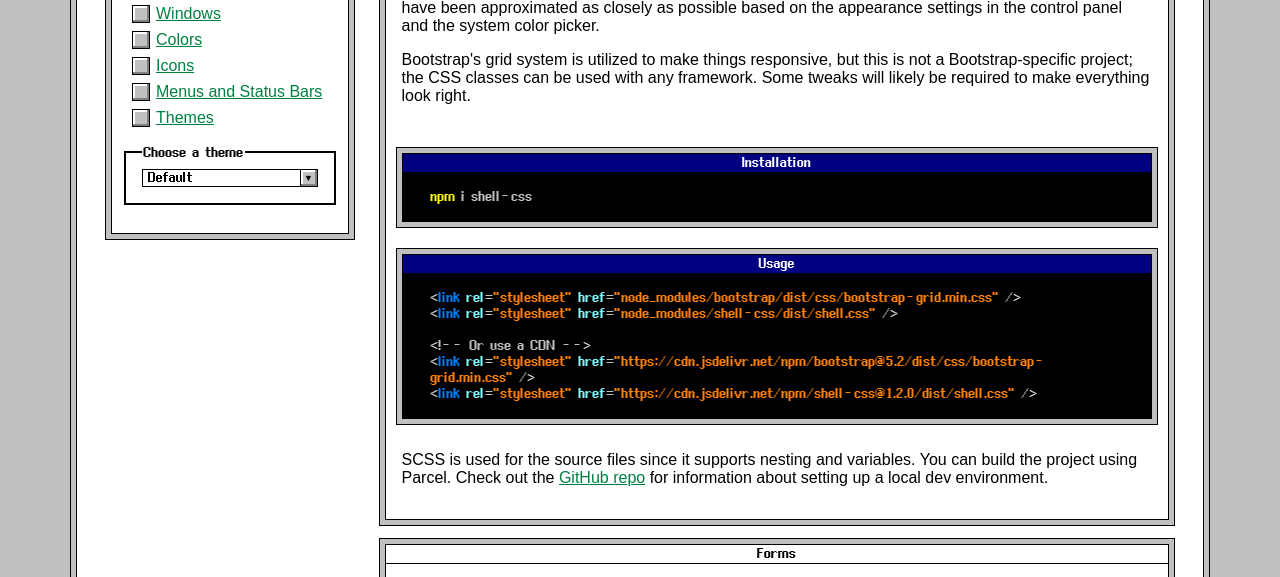
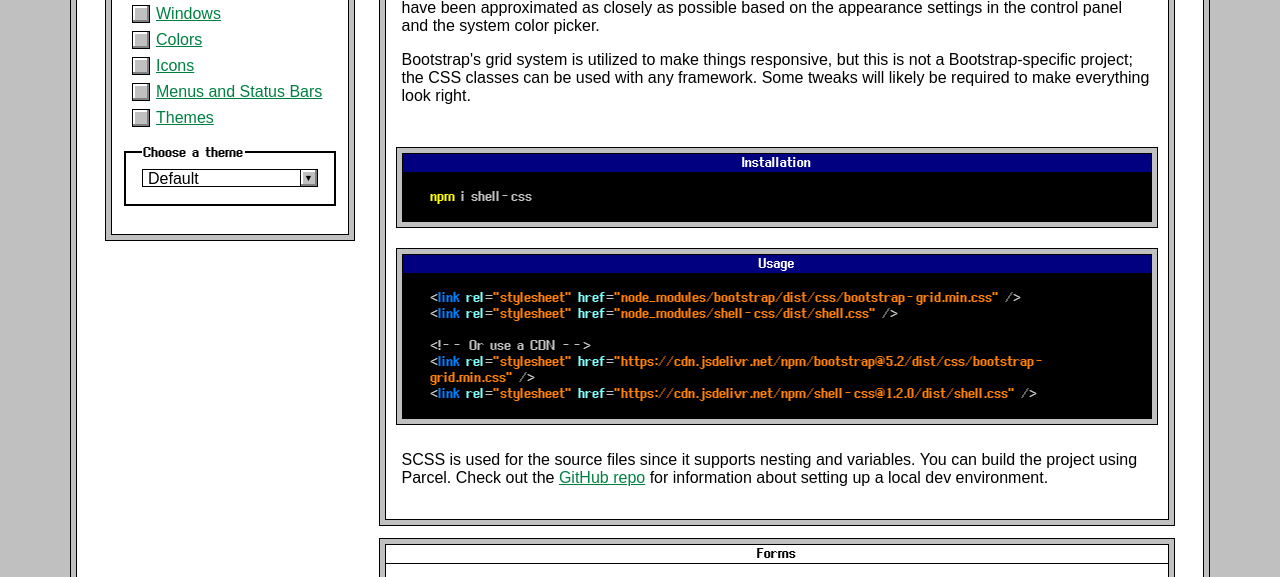
Before and after one commit to zshall/shell-css, a website: page doc/index.html in a window 1280 px wide. Shown: the part 185-762 px from the top of the page. Drawn offline with nearby package versions, Linux system fonts and the light colour scheme; files that its build step writes are made by us from their sources; files whose address does not match are found by name.

Commit message:
Fix: don't touch font smoothing on selects and inputs

```diff
--- a/src/scss/_forms.scss
+++ b/src/scss/_forms.scss
@@ -13,6 +13,7 @@ input, select {
     border: 1px solid theme.$windowFrame;
     background: theme.$windowBackground;
     color: theme.$windowText;
+    -webkit-font-smoothing: initial;
 }
 
 select[multiple]:focus option:checked {
@@ -24,7 +25,6 @@ select[multiple]:focus option:checked {
     position: relative;
 
     select {
-        @include fonts.systemFont;
         font-size: 16px;
         width: 100%;
         height: $selectBoxHeight;
```
